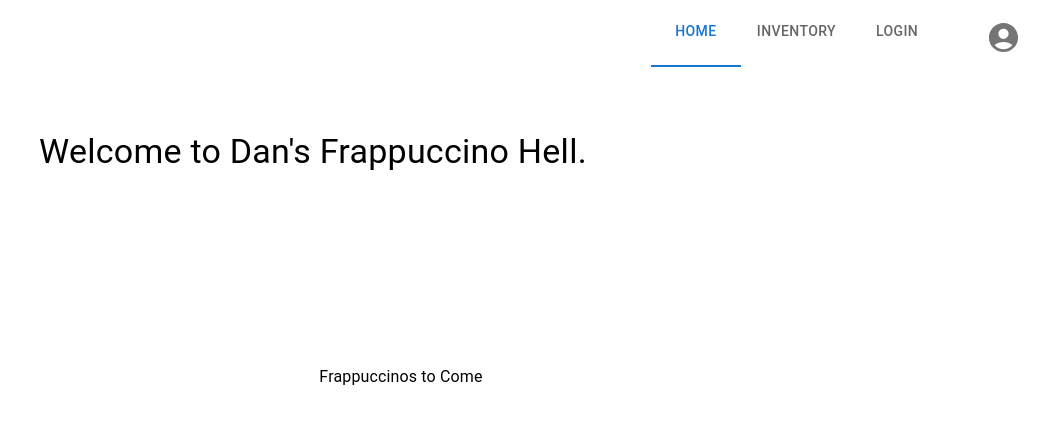
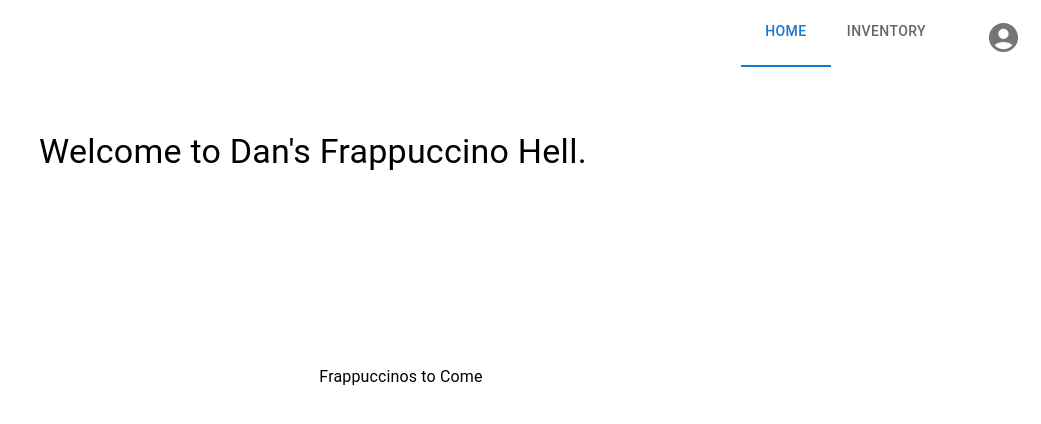
Before and after one commit to WesleyEdwards/Dan-s-Frappe-Hell, a React (Create React App) app in the folder front_end/: page /home in a window 1280 px wide. Shown: the top 424 px of the page, without its empty margins (239-1280 px from the left). Built offline with nearby package versions, Linux system fonts and the light colour scheme.

Commit message:
Not showing Login in tabs

```diff
--- a/front_end/src/components/AppHeader.tsx
+++ b/front_end/src/components/AppHeader.tsx
@@ -8,6 +8,7 @@ import { RouterTabs } from "./RouterTabs";
 export const AppHeader: FC = () => {
   const navigate = useNavigate();
   const navigateToLogin = () => {
+    setAnchorEl(null);
     navigate("/login");
   };
   const [anchorEl, setAnchorEl] = useState<HTMLButtonElement | null>(null);
@@ -28,7 +29,7 @@ export const AppHeader: FC = () => {
         }}
       >
         <Button sx={{ p: 2 }} variant="text" onClick={navigateToLogin}>
-          Login
+          Sign In
         </Button>
       </Popover>
     </Stack>
--- a/front_end/src/components/RouterTabs.tsx
+++ b/front_end/src/components/RouterTabs.tsx
@@ -4,11 +4,11 @@ import { Link } from "react-router-dom";
 import { useRouteMatch } from "../utils/helperFunctions";
 
 export const RouterTabs = () => {
-  const routeMatch = useRouteMatch(["/home", "/inventory", "/login"]);
+  const routeMatch = useRouteMatch(["/home", "/inventory"]);
   const currentTab = routeMatch?.pattern?.path;
 
   return (
-    <Tabs value={currentTab ?? "/home"}>
+    <Tabs value={currentTab}>
       <Tab label="Home" value="/home" to="/home" component={Link} />
       <Tab
         label="Inventory"
@@ -16,7 +16,6 @@ export const RouterTabs = () => {
         to="/inventory"
         component={Link}
       />
-      <Tab label="Login" value="/login" to="/login" component={Link} />
     </Tabs>
   );
 };
```
